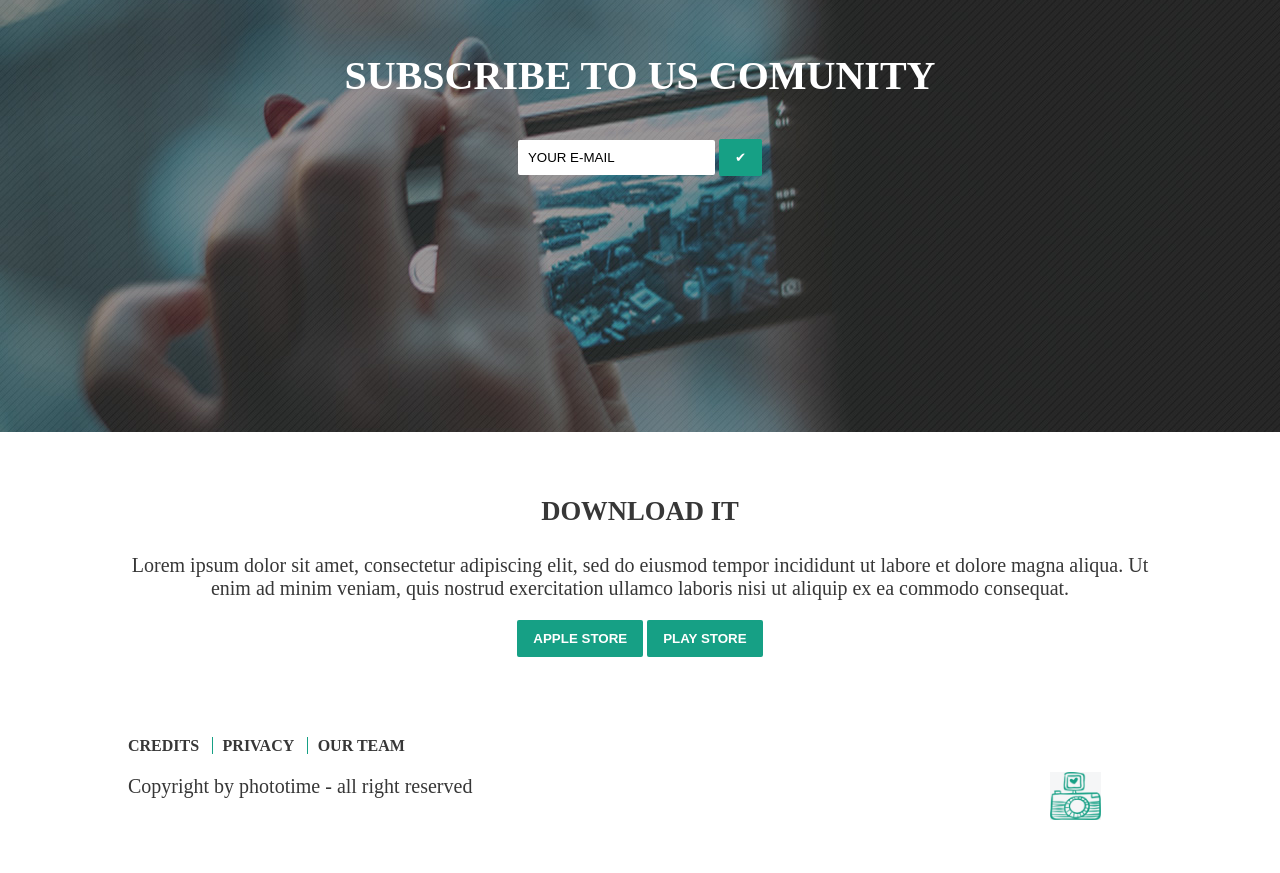
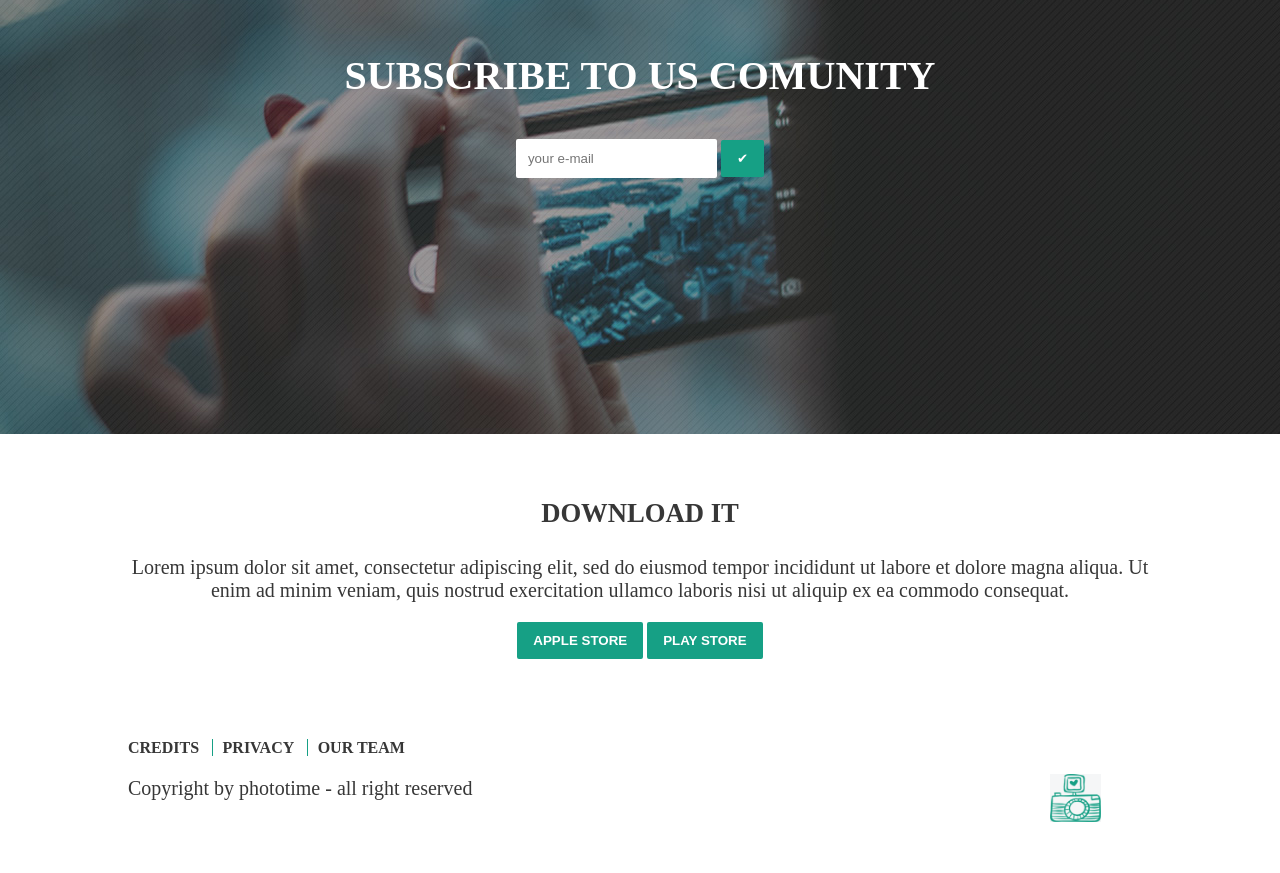
Before and after one commit to SteliyanIvanov/lesson1, a plain HTML site: page lesson3/index.html in a window 1280 px wide. Shown: the part 2280-3153 px from the top of the page. Drawn offline with Linux system fonts and the light colour scheme.

Commit message:
homework

```diff
--- a/lesson3/index.html
+++ b/lesson3/index.html
@@ -103,7 +103,7 @@
 		<div class="subscription">
 			<h3><strong>SUBSCRIBE TO US COMUNITY</strong></h3>
 			<div class="input">
-				<input class="email" type="email" value="YOUR E-MAIL">
+				<input class="email" type="email" placeholder="your e-mail">
 				<button class="button"><a href="#">&#10004</a></button>
 			</div>
 		</div>
--- a/lesson3/main.css
+++ b/lesson3/main.css
@@ -215,7 +215,7 @@ input[type=email]
 {
 	margin: 0;
 	padding: 0;
-	border: 10px solid #fff;
+	border: 12px solid #fff;
 	border-radius: 2px;
 }
 .download
```
